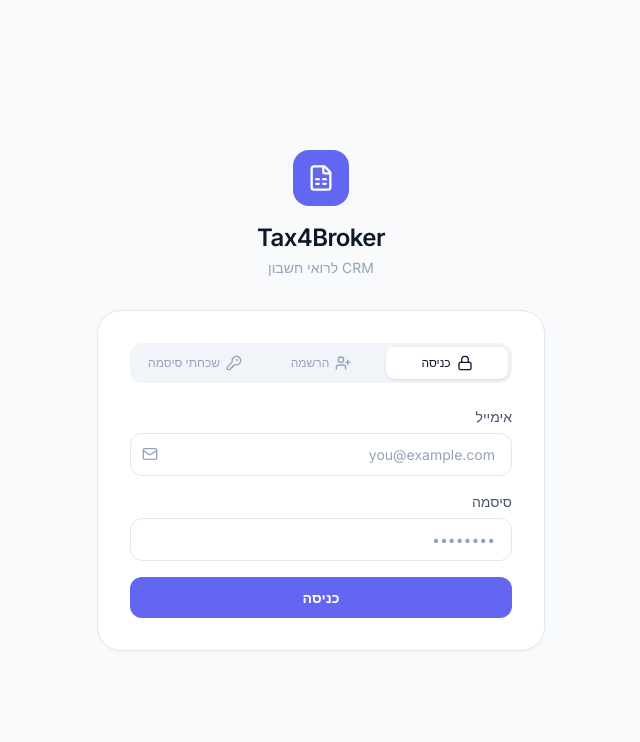
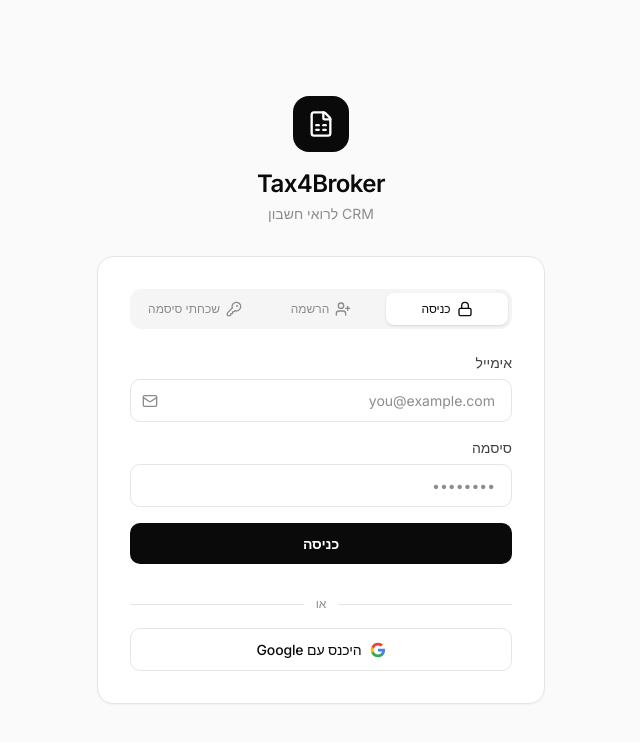
Before and after one commit to orbenshitrit/tax4broker-app, a Next.js app: page / in a window 1280 px wide. Shown: the top 742 px of the page, without its empty margins (619-1259 px from the left). Built offline with nearby package versions, Linux system fonts and the light colour scheme; no server answers.

Commit message:
feat: B&W premium design, Google sign-in, fix purchase credits, history limit 3

```diff
--- a/src/app/globals.css
+++ b/src/app/globals.css
@@ -1,34 +1,31 @@
 @import "tailwindcss";
 
 @theme {
-  /* ── Seato × Apple Light Palette ── */
+  /* ── Premium B&W Design System ── */
   --color-surface: #FFFFFF;
-  --color-surface-subtle: #F8FAFC;
-  --color-surface-muted: #F1F5F9;
+  --color-surface-subtle: #FAFAFA;
+  --color-surface-muted: #F5F5F5;
 
-  --color-ink: #0F172A;
-  --color-ink-secondary: #475569;
-  --color-ink-tertiary: #94A3B8;
-  --color-ink-quaternary: #CBD5E1;
+  --color-ink: #0A0A0A;
+  --color-ink-secondary: #404040;
+  --color-ink-tertiary: #8C8C8C;
+  --color-ink-quaternary: #BFBFBF;
 
-  --color-indigo-50: #EEF2FF;
-  --color-indigo-100: #E0E7FF;
-  --color-indigo-200: #C7D2FE;
-  --color-indigo-300: #A5B4FC;
-  --color-indigo-400: #818CF8;
-  --color-indigo-500: #6366F1;
-  --color-indigo-600: #4F46E5;
+  --color-accent: #0A0A0A;
+  --color-accent-hover: #262626;
+  --color-accent-subtle: #F5F5F5;
+  --color-accent-muted: #E5E5E5;
 
-  --color-edge: #E2E8F0;
-  --color-edge-strong: #CBD5E1;
+  --color-edge: #E5E5E5;
+  --color-edge-strong: #D4D4D4;
 
-  --radius-btn: 12px;
-  --radius-card: 24px;
-  --radius-bento: 32px;
+  --radius-btn: 10px;
+  --radius-card: 16px;
+  --radius-bento: 24px;
 
-  --shadow-whisper: 0 1px 3px rgba(15, 23, 42, 0.04);
-  --shadow-card: 0 2px 8px rgba(15, 23, 42, 0.06);
-  --shadow-lift: 0 4px 16px rgba(15, 23, 42, 0.08);
+  --shadow-whisper: 0 1px 2px rgba(0, 0, 0, 0.04);
+  --shadow-card: 0 2px 8px rgba(0, 0, 0, 0.06);
+  --shadow-lift: 0 4px 16px rgba(0, 0, 0, 0.1);
 
   --font-sans: "Inter", ui-sans-serif, system-ui, -apple-system, sans-serif;
 }
@@ -52,18 +49,19 @@
   justify-content: center;
   gap: 0.5rem;
   border-radius: var(--radius-btn);
-  background: var(--color-indigo-500);
+  background: var(--color-accent);
   color: #fff;
   font-weight: 600;
-  transition: all 0.2s cubic-bezier(0.4, 0, 0.2, 1);
+  transition: all 0.15s cubic-bezier(0.4, 0, 0.2, 1);
   cursor: pointer;
   border: none;
   padding: 0.625rem 1.5rem;
   font-size: 0.875rem;
+  letter-spacing: -0.01em;
 }
 .btn-primary:hover {
-  background: var(--color-indigo-600);
-  box-shadow: var(--shadow-lift), 0 0 0 3px rgba(99, 102, 241, 0.15);
+  background: var(--color-accent-hover);
+  box-shadow: var(--shadow-lift);
   transform: translateY(-1px);
 }
 .btn-primary:active {
@@ -71,7 +69,7 @@
   box-shadow: var(--shadow-whisper);
 }
 .btn-primary:disabled {
-  opacity: 0.5;
+  opacity: 0.4;
   cursor: not-allowed;
   transform: none;
   box-shadow: none;
@@ -87,15 +85,15 @@
   background: var(--color-surface);
   color: var(--color-ink);
   font-weight: 500;
-  transition: all 0.2s cubic-bezier(0.4, 0, 0.2, 1);
+  transition: all 0.15s cubic-bezier(0.4, 0, 0.2, 1);
   cursor: pointer;
   padding: 0.625rem 1.5rem;
   font-size: 0.875rem;
-  box-shadow: var(--shadow-whisper);
+  letter-spacing: -0.01em;
 }
 .btn-secondary:hover {
-  border-color: var(--color-indigo-300);
-  background: var(--color-surface-subtle);
+  border-color: var(--color-edge-strong);
+  background: var(--color-surface-muted);
   box-shadow: var(--shadow-card);
   transform: translateY(-1px);
 }
@@ -110,23 +108,21 @@
   justify-content: center;
   gap: 0.5rem;
   border-radius: var(--radius-btn);
-  border: 1px solid var(--color-edge);
+  border: 1px solid transparent;
   color: var(--color-ink);
-  font-weight: 600;
+  font-weight: 500;
   background: transparent;
-  transition: all 0.2s cubic-bezier(0.4, 0, 0.2, 1);
+  transition: all 0.15s cubic-bezier(0.4, 0, 0.2, 1);
   cursor: pointer;
   padding: 0.625rem 1.5rem;
   font-size: 0.875rem;
 }
 .btn-ghost:hover {
-  border-color: var(--color-edge-strong);
-  background: var(--color-surface-subtle);
-  box-shadow: var(--shadow-card);
-  transform: translateY(-1px);
+  background: var(--color-surface-muted);
+  border-color: var(--color-edge);
 }
 .btn-ghost:active {
-  transform: translateY(0);
+  background: var(--color-accent-muted);
 }
 
 .btn-danger {
@@ -135,18 +131,17 @@
   justify-content: center;
   gap: 0.5rem;
   border-radius: var(--radius-btn);
-  background: #EF4444;
+  background: #0A0A0A;
   color: #fff;
   font-weight: 600;
-  transition: all 0.2s cubic-bezier(0.4, 0, 0.2, 1);
+  transition: all 0.15s cubic-bezier(0.4, 0, 0.2, 1);
   cursor: pointer;
-  border: none;
+  border: 1px solid #DC2626;
   padding: 0.5rem 1rem;
   font-size: 0.875rem;
 }
 .btn-danger:hover {
   background: #DC2626;
-  box-shadow: var(--shadow-lift), 0 0 0 3px rgba(239, 68, 68, 0.15);
   transform: translateY(-1px);
 }
 .btn-danger:active {
@@ -186,8 +181,8 @@
   outline: none;
 }
 .input:focus {
-  border-color: var(--color-indigo-400);
-  box-shadow: 0 0 0 3px rgba(99, 102, 241, 0.1);
+  border-color: var(--color-ink);
+  box-shadow: 0 0 0 3px rgba(10, 10, 10, 0.06);
 }
 .input::placeholder {
   color: var(--color-ink-tertiary);
@@ -206,7 +201,7 @@
   appearance: none;
 }
 .select:focus {
-  border-color: var(--color-indigo-400);
+  border-color: var(--color-ink);
 }
 
 /* ── File Upload Drop Zone ── */
@@ -220,15 +215,15 @@
   transition: all 0.2s cubic-bezier(0.4, 0, 0.2, 1);
 }
 .drop-zone:hover {
-  border-color: var(--color-indigo-300);
-  background: var(--color-indigo-50);
+  border-color: var(--color-ink-tertiary);
+  background: var(--color-surface-muted);
   box-shadow: var(--shadow-card);
   transform: translateY(-2px);
 }
 .drop-zone.active {
-  border-color: var(--color-indigo-500);
-  background: var(--color-indigo-50);
-  box-shadow: 0 0 0 3px rgba(99, 102, 241, 0.15);
+  border-color: var(--color-ink);
+  background: var(--color-surface-muted);
+  box-shadow: 0 0 0 3px rgba(10, 10, 10, 0.06);
 }
 
 /* ── Progress Bar ── */
@@ -241,7 +236,7 @@
 }
 .progress-fill {
   height: 100%;
-  background: var(--color-indigo-500);
+  background: var(--color-ink);
   border-radius: 3px;
   transition: width 0.5s ease;
 }
@@ -257,8 +252,8 @@
   font-weight: 600;
 }
 .badge-indigo {
-  background: var(--color-indigo-50);
-  color: var(--color-indigo-600);
+  background: var(--color-surface-muted);
+  color: var(--color-ink);
 }
 .badge-green {
   background: #ECFDF5;
--- a/src/app/page.tsx
+++ b/src/app/page.tsx
@@ -41,7 +41,7 @@
   if (loading) {
     return (
       <div className="flex h-screen items-center justify-center">
-        <div className="h-8 w-8 animate-spin rounded-full border-2 border-indigo-500 border-t-transparent" />
+        <div className="h-8 w-8 animate-spin rounded-full border-2 border-ink border-t-transparent" />
       </div>
     );
   }
--- a/src/components/pages/AdminPage.tsx
+++ b/src/components/pages/AdminPage.tsx
@@ -99,7 +99,7 @@
 
       {/* Title */}
       <h1 className="mb-6 text-center text-xl font-semibold text-ink">
-        <Shield className="mb-1 inline h-6 w-6 text-indigo-500" /> פאנל ניהול
+        <Shield className="mb-1 inline h-6 w-6 text-ink" /> פאנל ניהול
       </h1>
 
       {/* Feedback */}
@@ -137,7 +137,7 @@
 
         {loading ? (
           <div className="flex justify-center py-8">
-            <div className="h-6 w-6 animate-spin rounded-full border-2 border-indigo-500 border-t-transparent" />
+            <div className="h-6 w-6 animate-spin rounded-full border-2 border-ink border-t-transparent" />
           </div>
         ) : users.length === 0 ? (
           <p className="text-sm text-ink-tertiary">לא נמצאו משתמשים.</p>
--- a/src/components/pages/LoginPage.tsx
+++ b/src/components/pages/LoginPage.tsx
@@ -7,7 +7,7 @@
 type Tab = "login" | "register" | "reset";
 
 export default function LoginPage() {
-  const { login, register, resetPassword } = useAuth();
+  const { login, loginWithGoogle, register, resetPassword } = useAuth();
   const [tab, setTab] = useState<Tab>("login");
   const [email, setEmail] = useState("");
   const [password, setPassword] = useState("");
@@ -72,7 +72,7 @@
       <div className="w-full max-w-md">
         {/* Logo */}
         <div className="mb-8 text-center">
-          <div className="mx-auto mb-4 flex h-14 w-14 items-center justify-center rounded-2xl bg-indigo-500">
+          <div className="mx-auto mb-4 flex h-14 w-14 items-center justify-center rounded-2xl bg-ink">
             <FileSpreadsheet className="h-7 w-7 text-white" />
           </div>
           <h1 className="text-2xl font-semibold tracking-tight text-ink">Tax4Broker</h1>
@@ -140,6 +140,26 @@
               <button type="submit" disabled={loading} className="btn-primary w-full py-3">
                 {loading ? "מתחבר..." : "כניסה"}
               </button>
+
+              <div className="relative my-4">
+                <div className="absolute inset-0 flex items-center"><div className="w-full border-t border-edge" /></div>
+                <div className="relative flex justify-center"><span className="bg-white px-3 text-xs text-ink-tertiary">או</span></div>
+              </div>
+
+              <button
+                type="button"
+                onClick={async () => {
+                  setError("");
+                  setLoading(true);
+                  try { await loginWithGoogle(); } catch { setError("שגיאה בהתחברות עם Google"); }
+                  finally { setLoading(false); }
+                }}
+                disabled={loading}
+                className="btn-secondary w-full py-3 flex items-center justify-center gap-2"
+              >
+                <svg className="h-4 w-4" viewBox="0 0 24 24"><path d="M22.56 12.25c0-.78-.07-1.53-.2-2.25H12v4.26h5.92a5.06 5.06 0 0 1-2.2 3.32v2.77h3.57c2.08-1.92 3.28-4.74 3.28-8.1z" fill="#4285F4"/><path d="M12 23c2.97 0 5.46-.98 7.28-2.66l-3.57-2.77c-.98.66-2.23 1.06-3.71 1.06-2.86 0-5.29-1.93-6.16-4.53H2.18v2.84C3.99 20.53 7.7 23 12 23z" fill="#34A853"/><path d="M5.84 14.09c-.22-.66-.35-1.36-.35-2.09s.13-1.43.35-2.09V7.07H2.18C1.43 8.55 1 10.22 1 12s.43 3.45 1.18 4.93l2.85-2.22.81-.62z" fill="#FBBC05"/><path d="M12 5.38c1.62 0 3.06.56 4.21 1.64l3.15-3.15C17.45 2.09 14.97 1 12 1 7.7 1 3.99 3.47 2.18 7.07l3.66 2.84c.87-2.6 3.3-4.53 6.16-4.53z" fill="#EA4335"/></svg>
+                היכנס עם Google
+              </button>
             </form>
           )}
 
@@ -179,6 +199,26 @@
               <button type="submit" disabled={loading} className="btn-primary w-full py-3">
                 {loading ? "נוצר..." : "צור חשבון"}
               </button>
+
+              <div className="relative my-4">
+                <div className="absolute inset-0 flex items-center"><div className="w-full border-t border-edge" /></div>
+                <div className="relative flex justify-center"><span className="bg-white px-3 text-xs text-ink-tertiary">או</span></div>
+              </div>
+
+              <button
+                type="button"
+                onClick={async () => {
+                  setError("");
+                  setLoading(true);
+                  try { await loginWithGoogle(); } catch { setError("שגיאה בהרשמה עם Google"); }
+                  finally { setLoading(false); }
+                }}
+                disabled={loading}
+                className="btn-secondary w-full py-3 flex items-center justify-center gap-2"
+              >
+                <svg className="h-4 w-4" viewBox="0 0 24 24"><path d="M22.56 12.25c0-.78-.07-1.53-.2-2.25H12v4.26h5.92a5.06 5.06 0 0 1-2.2 3.32v2.77h3.57c2.08-1.92 3.28-4.74 3.28-8.1z" fill="#4285F4"/><path d="M12 23c2.97 0 5.46-.98 7.28-2.66l-3.57-2.77c-.98.66-2.23 1.06-3.71 1.06-2.86 0-5.29-1.93-6.16-4.53H2.18v2.84C3.99 20.53 7.7 23 12 23z" fill="#34A853"/><path d="M5.84 14.09c-.22-.66-.35-1.36-.35-2.09s.13-1.43.35-2.09V7.07H2.18C1.43 8.55 1 10.22 1 12s.43 3.45 1.18 4.93l2.85-2.22.81-.62z" fill="#FBBC05"/><path d="M12 5.38c1.62 0 3.06.56 4.21 1.64l3.15-3.15C17.45 2.09 14.97 1 12 1 7.7 1 3.99 3.47 2.18 7.07l3.66 2.84c.87-2.6 3.3-4.53 6.16-4.53z" fill="#EA4335"/></svg>
+                הירשם עם Google
+              </button>
             </form>
           )}
 
```
Also changed, not shown: src/components/pages/DashboardPage.tsx (+16 -7 lines), src/components/pages/GuidePage.tsx (+4 -4 lines), src/components/pages/PricingPage.tsx (+6 -5 lines), src/components/pages/ReportGeneratorPage.tsx (+8 -8 lines), src/lib/auth-context.tsx (+9 -0 lines).
